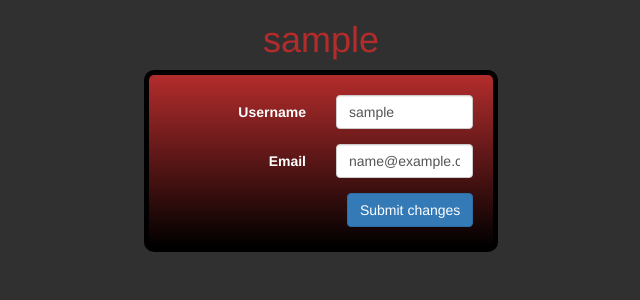
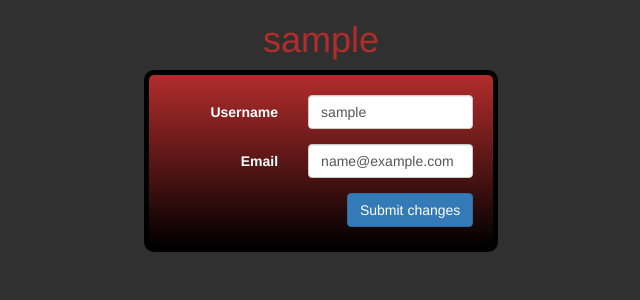
Before and after one commit to hmhagberg/wsd-games, a Django app: page /edit_profile in a window 1280 px wide. Shown: the part 52-352 px from the top of the page, without its empty margins (319-959 px from the left). Run offline with Django 3.2, Linux system fonts and the light colour scheme; the visitor is signed in with stand-in values (Sample User, id 1); data that the repository does not hold is empty; some libraries are stand-ins or nearby versions.

Commit message:
added width to form fields and decreased the width of form labels'

```diff
--- a/games/templates/games/form_fields.html
+++ b/games/templates/games/form_fields.html
@@ -9,8 +9,8 @@ If the field contains errors (after submitting the form) a tooltip with the erro
 
 {% for field in form %}
     <div class="form-group">
-        <label class="col-md-6 control-label" for="{{ field.id_for_label }}">{{ field.label }}</label>
-        <div class="col-md-6 form-field"
+        <label class="col-md-5 control-label" for="{{ field.id_for_label }}">{{ field.label }}</label>
+        <div class="col-md-7 form-field"
             {% if field.errors %}
                 data-toggle="tooltip" data-placement="right" data-trigger="manual focus"
                 {# Errors must be iterated because using just 'field.errors' would result in a list. #}
```
